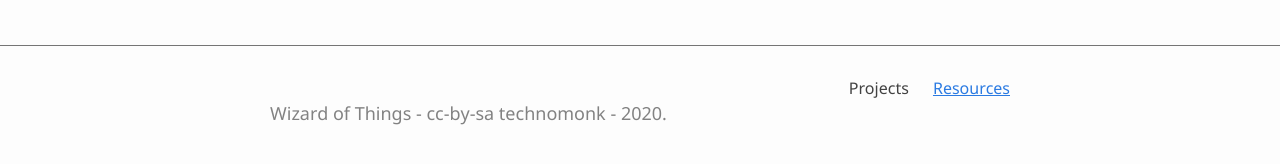
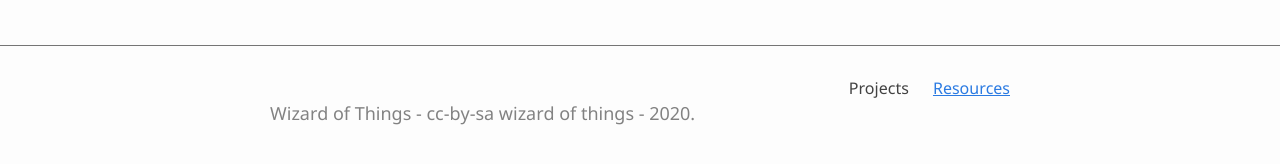
Before and after one commit to wizard-of-things/wot-site, a Jekyll site: the page built from resources.md, in a window 1280 px wide. Shown: the part 297-461 px from the top of the page. Built offline with Jekyll 4.4.1, drawn with Linux system fonts in a browser that asks for light colours.

Commit message:
Update URL

```diff
--- a/_config.yml
+++ b/_config.yml
@@ -8,8 +8,8 @@ description: >
 keywords: "wizard of things, stm32 "
 
 # author settings for cc-by
-author: technomonk
-github_username: technomonk
+author: wizard of things
+github_username: wizard-of-things
 twitter_username:
 pub_year: 2020
 
@@ -19,10 +19,10 @@ repo: "https://github.com/wizard-of-things/wot-site"
 # site urls
 # add the url for the domain,
 # on gh-pages follow the pattern: https://username.github.io
-url: https://wizard-of-things.github.io/
+url: https://wizard-of-things.com/
 # add subsection of the domain,
 # on gh-pages this is a / followed by the name of the repository
-baseurl: /wot-site
+# baseurl: /wot-site
 
 # add google analytics
 google_analytics:
```
